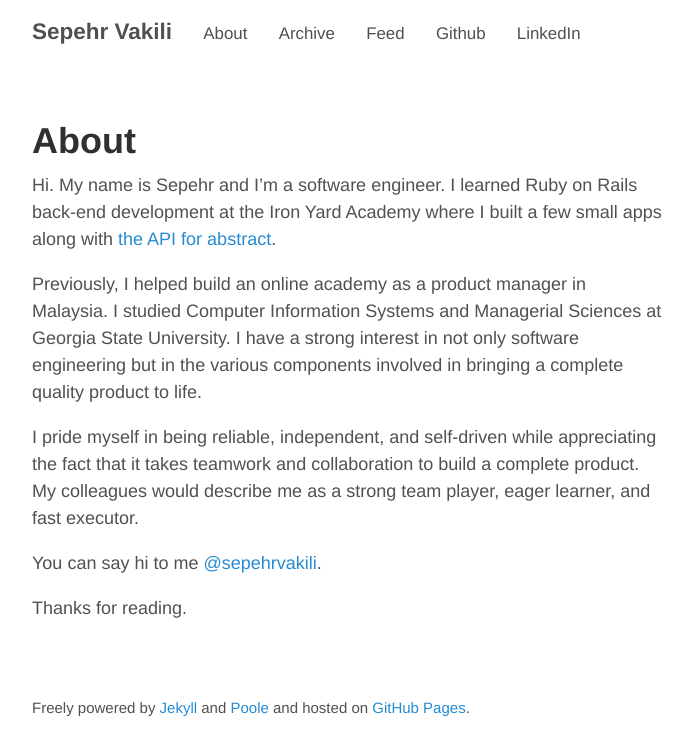
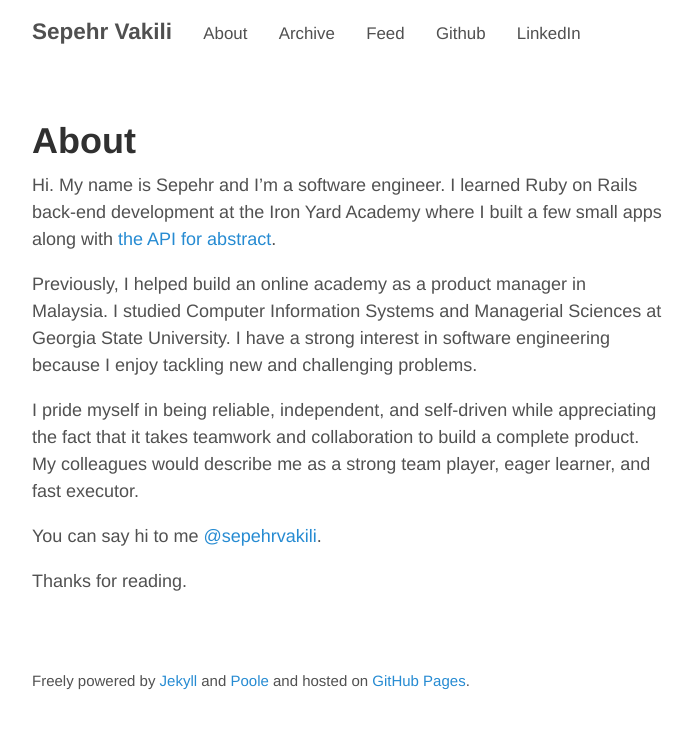
Before and after one commit to heysep/sepehr.github.io, a Jekyll site: the page built from about.md, in a window 1280 px wide. Shown: the top 756 px of the page, without its empty margins (293-985 px from the left). Built offline with Jekyll 4.4.1, drawn with Linux system fonts in a browser that asks for light colours.

Commit message:
Update bio

```diff
--- a/about.md
+++ b/about.md
@@ -5,7 +5,7 @@ title: About
 
 Hi. My name is Sepehr and I'm a software engineer. I learned Ruby on Rails back-end development at the Iron Yard Academy where I built a few small apps along with [the API for abstract](https://github.com/sepehrvakili/abstract-be).
 
-Previously, I helped build an online academy as a product manager in Malaysia. I studied Computer Information Systems and Managerial Sciences at Georgia State University. I have a strong interest in not only software engineering but in the various components involved in bringing a complete quality product to life.
+Previously, I helped build an online academy as a product manager in Malaysia. I studied Computer Information Systems and Managerial Sciences at Georgia State University. I have a strong interest in software engineering because I enjoy tackling new and challenging problems.
 
 I pride myself in being reliable, independent, and self-driven while appreciating the fact that it takes teamwork and collaboration to build a complete product. My colleagues would describe me as a strong team player, eager learner, and fast executor.
 
```
